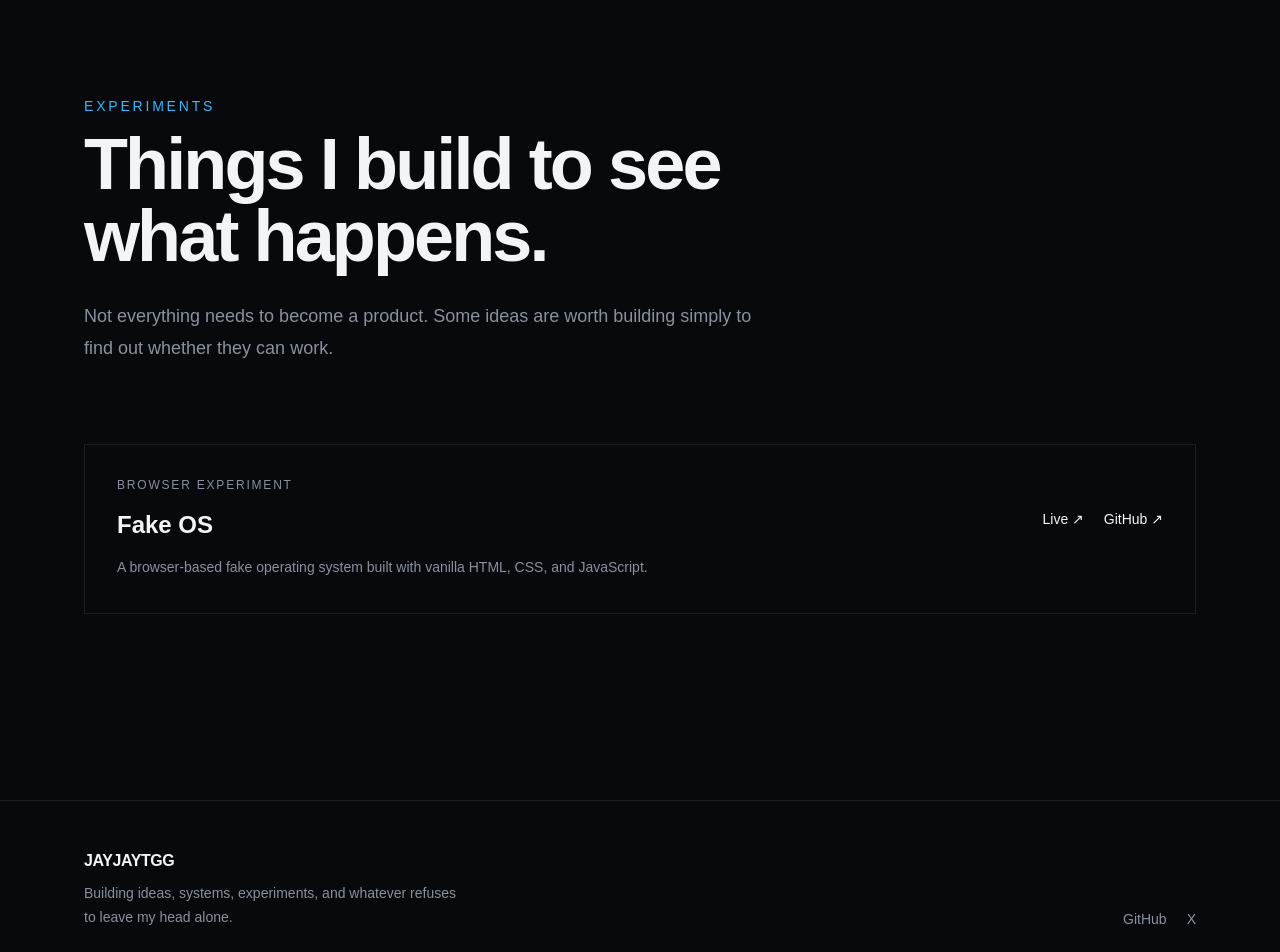
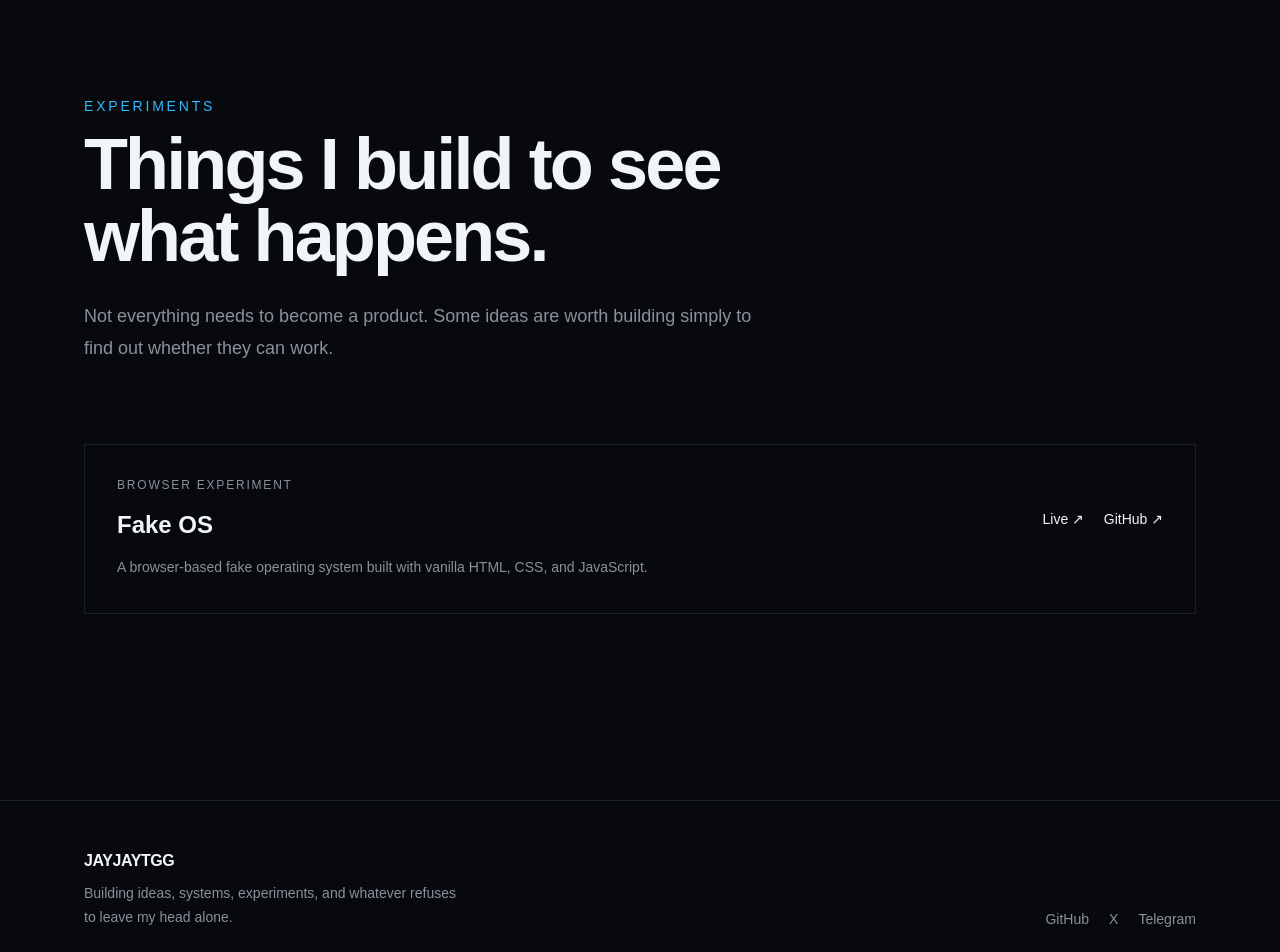
Before and after one commit to JJTGG/JAYJAYTGG, a Next.js app: page /experiments in a window 1280 px wide. Shown: the top 952 px of the page. Built offline with nearby package versions, Linux system fonts and the light colour scheme.

Commit message:
feat: add Telegram contact

```diff
--- a/components/Footer.tsx
+++ b/components/Footer.tsx
@@ -1,6 +1,7 @@
 const footerLinks = [
   { label: "GitHub", href: "https://github.com/JJTGG" },
-  { label: "X", href: "https://x.com/JAYJAYTGG" }
+  { label: "X", href: "https://x.com/JAYJAYTGG" },
+  { label: "Telegram", href: "https://t.me/JAYVORTEX_WEB3" }
 ];
 
 export default function Footer() {
```
